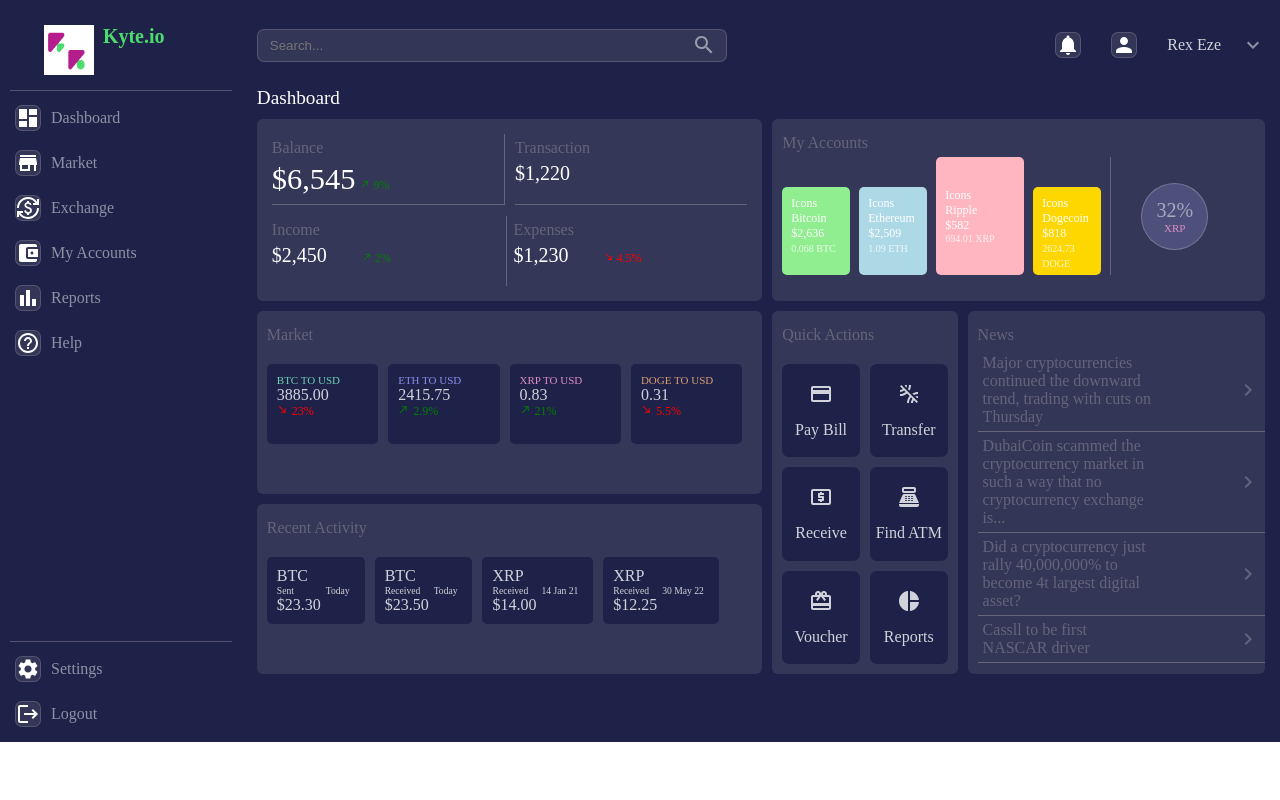
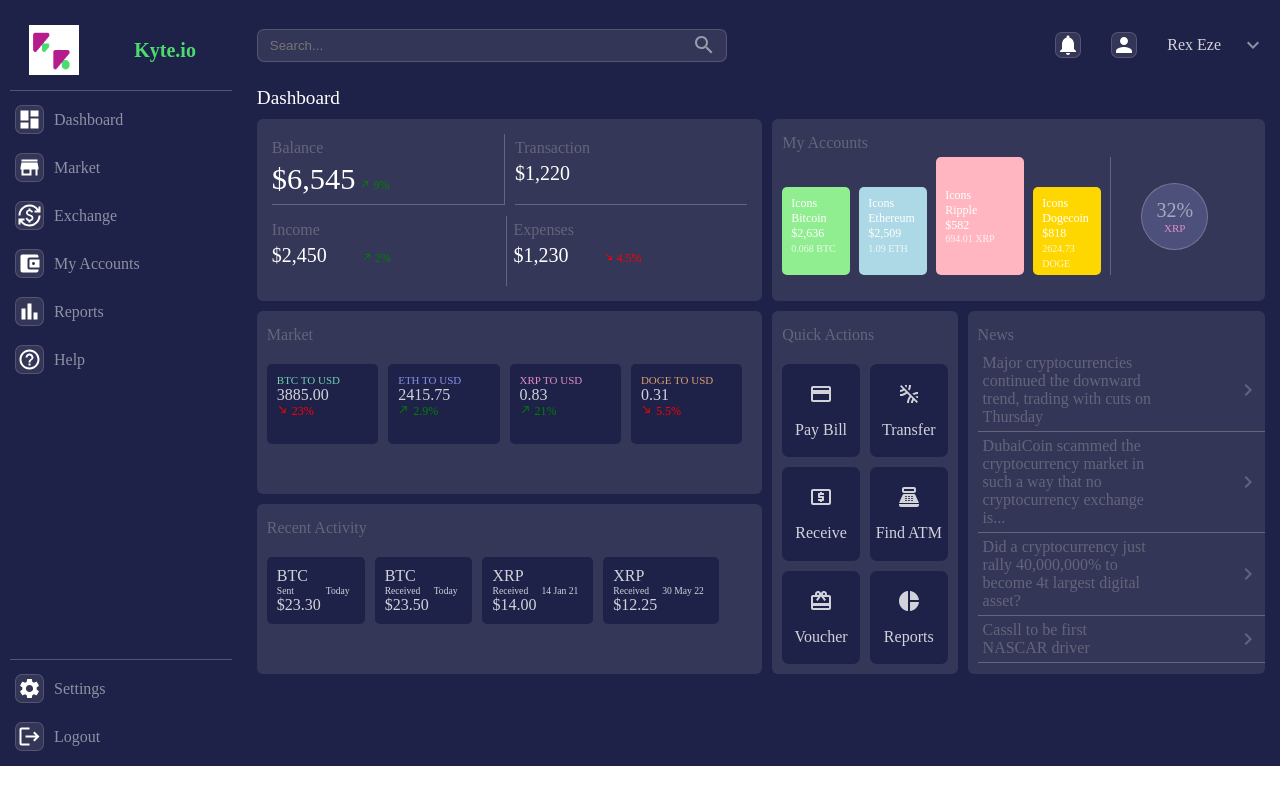
Before and after one commit to TobyMike-max/KyteDashboard-App, a React (Create React App) app: page / in a window 1280 px wide. Built offline with nearby package versions, Linux system fonts and the light colour scheme.

Commit message:
[Modified]: Changed styling

```diff
--- a/src/components/Sidebar/sidebar.css
+++ b/src/components/Sidebar/sidebar.css
@@ -10,7 +10,7 @@
 .top{
   display: flex;
   align-items: center;
-  justify-content: center;
+  justify-content: space-around;
   height: 80px;
   border-bottom: 0.1px solid #EEDFDF45;
   /* padding-bottom: 5px; */
@@ -28,21 +28,25 @@
   cursor: pointer;
   width: 95px;
   height: 32px;
-  margin: 0 0 18px 9px;
   color: #4CDB6D;
   letter-spacing: 0px;
+  display: flex;
+  flex-direction: row;
+  justify-content: center;
+  align-items: center;
 }
 
 /* icon styling */
 .icon{
   background: #56586E66 0% 0% no-repeat padding-box;
   color: #FFFFFF;
-  font: normal normal 400 8px Bahnschrift;
+  font: normal normal 400 5px Bahnschrift;
   border: 1px solid #EEDFDF45;
   border-radius: 7px;
   /* opacity: 1; */
-  width: 50px;
-  height: 50px;
+  width: 20px;
+  height: 20px;
+  padding: 1.5px;
 }
 
 /* Center styling */
```
